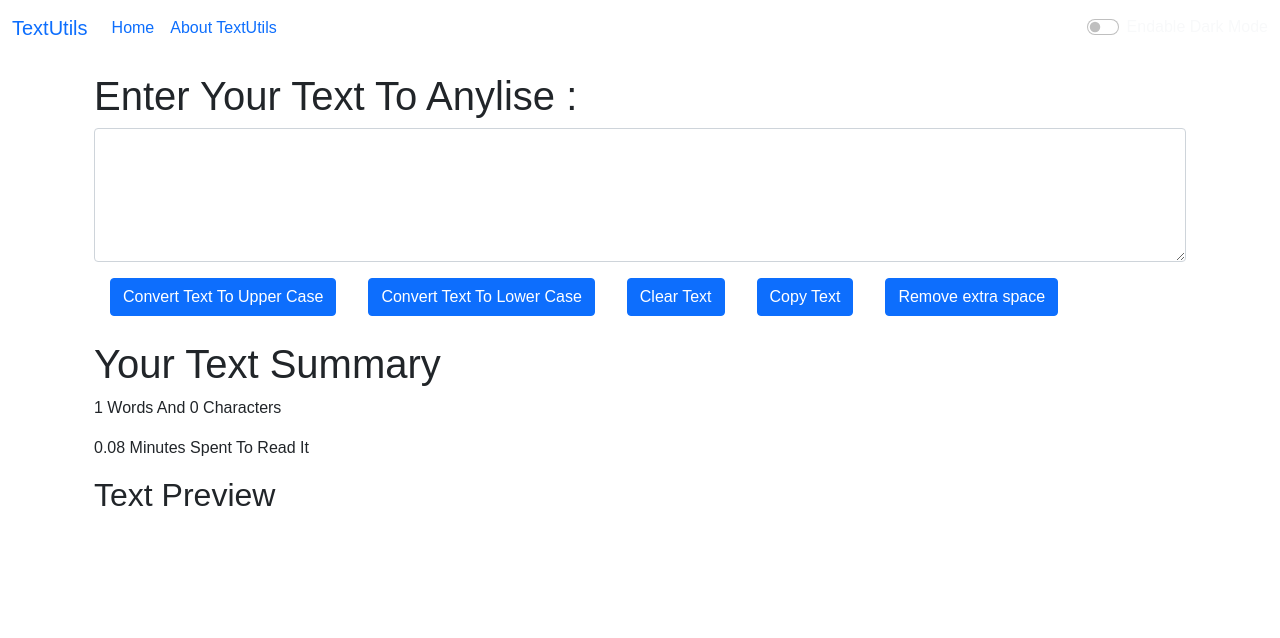
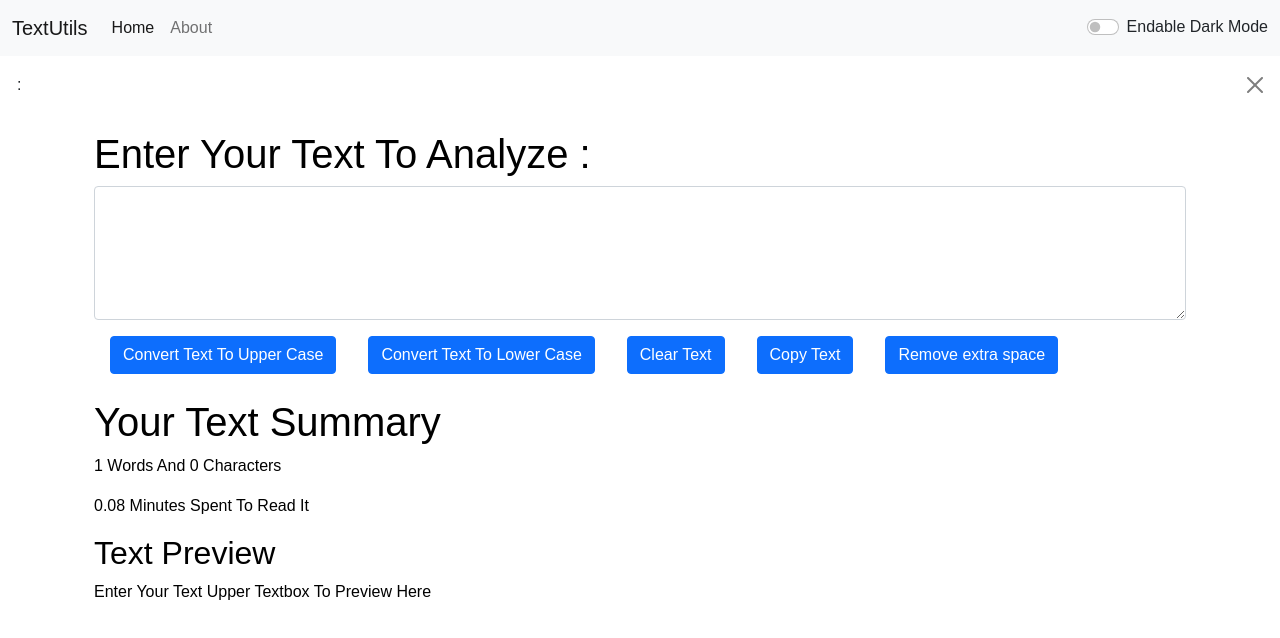
Before and after one commit to pawan-sharma3110/React-Js, a React (Create React App) app in the folder my-react-app/: page / in a window 1280 px wide. Shown: the top 638 px of the page. Built offline with nearby package versions, Linux system fonts and the light colour scheme.

Commit message:
some buges avlable fix latter

```diff
--- a/my-react-app/src/App.js
+++ b/my-react-app/src/App.js
@@ -1,22 +1,38 @@
-import React, { Component,useState } from "react";
-
+import React, { useState } from "react";
 import "./App.css";
 import Navbar from "./Components/Navbar.js";
 import TextForm from "./Components/Textform.js";
+import Alert from "./Components/Alert.js";
 // import About from "./Components/About.js";
 
-class App extends Component {
-  render() {
+function App() {
+  const [mode, setMode] = useState("light");
+  const [alert, setAlert] = useState({ message: "", type: "" });
+
+  const showAlert = (message, type) => {
+    setAlert({ message, type });
+  };
+
+  const toggleMode = () => {
+    if (mode === "light") {
+      setMode("dark");
+      document.body.style.backgroundColor = "#042743";
+      showAlert("Dark mode has been enabled", "success");
+    } else {
+      setMode("light");
+      document.body.style.backgroundColor = "white";
+      showAlert("Light mode has been enabled", "success");
+    }
+  };
+
   return (
     <React.Fragment>
-        <Navbar title="TextUtils" aboutText="About TextUtils" />
+      <Navbar title="TextUtils" mode={mode} toggleMode={toggleMode} />
+      <Alert alert={alert} />
       <div className="container my-3">
-          <TextForm heading="Enter Your Text To Anylise : "></TextForm>
-          {/* <About /> */}
+        <TextForm heading="Enter Your Text To Analyze : " mode={mode} />
       </div>
     </React.Fragment>
   );
 }
-}
-
 export default App;
--- /dev/null
+++ b/my-react-app/src/Components/Alert.js
@@ -0,0 +1,19 @@
+import React from "react";
+
+function Alert(props) {
+  return (
+    props.alert && (
+      <div className={`alert alert-${props.alert.type} alert-dismissible fade show`} role="alert">
+        <strong> {props.alert.type}</strong>: {props.alert.mssage}
+        <button
+          type="button"
+          className="btn-close"
+          data-bs-dismiss="alert"
+          aria-label="Close"
+        ></button>
+      </div>
+    )
+  );
+}
+
+export default Alert;
--- a/my-react-app/src/Components/Navbar.js
+++ b/my-react-app/src/Components/Navbar.js
@@ -2,7 +2,7 @@ import React from "react";
 import PropTypes from "prop-types";
 function Navbar(props) {
   return (
-<nav className={`navbar navbar-expand-lg navbar-${props.mod} bg-${props.mode}`}>
+    <nav className={`navbar navbar-expand-lg navbar-${props.mode} bg-${props.mode}`}>
       <div className="container-fluid">
         <a className="navbar-brand" href="#">
           {props.title}
@@ -42,10 +42,19 @@ function Navbar(props) {
               Search
             </button>
           </form> */}
-          <div class="form-check form-switch text-light">
-  <input className="form-check-input" type="checkbox" id="flexSwitchCheckDefault"/>
-  <label className="form-check-label" for="flexSwitchCheckDefault">Endable Dark Mode</label>
-</div>
+          <div
+            className={`form-check form-switch text-${props.mode === "light" ? "dark" : "light"}`}
+          >
+            <input
+              className="form-check-input"
+              onClick={props.toggleMode}
+              type="checkbox"
+              id="flexSwitchCheckDefault"
+            />
+            <label className="form-check-label " htmlFor="flexSwitchCheckDefault">
+              Endable Dark Mode
+            </label>
+          </div>
         </div>
       </div>
     </nav>
--- a/my-react-app/src/Components/Textform.js
+++ b/my-react-app/src/Components/Textform.js
@@ -1,12 +1,13 @@
 import React, { useState } from "react";
 
 export default function Textarea(props) {
-  const [highlight, setHighlight] = useState(false);
+  // const [highlight, setHighlight] = useState(false);
   const [text, setText] = useState("");
 
   const handelUPCase = () => {
     let newText = text.toUpperCase();
     setText(newText);
+    props.showAlert("Converted to uppercase!", "Success");
   };
 
   const handelLowCase = () => {
@@ -18,9 +19,9 @@ export default function Textarea(props) {
     setText(event.target.value);
   };
 
-  const handelHighLightCase = () => {
-    setHighlight(!highlight); // Toggle highlight state
-  };
+  // const handelHighLightCase = () => {
+  //   setHighlight(!highlight); // Toggle highlight state
+  // };
   const handelClearText = () => {
     let newText = "";
     setText(newText);
@@ -38,7 +39,7 @@ export default function Textarea(props) {
 
   return (
     <React.Fragment>
-      <div className="container">
+      <div className="container" style={{ color: props.mode === "dark" ? "white" : "black" }}>
         <h1>{props.heading}</h1>
         <div className="mb-3">
           <textarea
@@ -47,6 +48,10 @@ export default function Textarea(props) {
             rows="5"
             value={text}
             onChange={handelOnChanged}
+            style={{
+              backgroundColor: props.mode === "dark" ? "#042743" : "white",
+              color: props.mode === "dark" ? "white" : "black",
+            }}
           ></textarea>
         </div>
         <button type="button" className="btn btn-primary mx-3" onClick={handelUPCase}>
@@ -69,14 +74,21 @@ export default function Textarea(props) {
           {highlight ? "Unhighlight" : "Highlight Text"}
         </button> */}
       </div>
-      <div className="container  my-4">
+      <div
+        className="container  my-4"
+        style={{
+          backgroundColor: props.mode === "dark" ? "#042743" : "white",
+          color: props.mode === "dark" ? "white" : "black",
+        }}
+      >
         <h1>Your Text Summary</h1>
         <p>
           {text.split(" ").length} Words And {text.length} Characters
         </p>
         <p>{0.08 * text.split(" ").length} Minutes Spent To Read It</p>
         <h2>Text Preview</h2>
-        <p className={highlight ? "highlighted" : ""}>{text}</p>
+        {/* <p className={highlight ? "highlighted" : ""}>{text}</p> */}
+        <p>{text.length > 0 ? text : "Enter Your Text Upper Textbox To Preview Here"}</p>
       </div>
     </React.Fragment>
   );
```
Lines whose indentation alone changed are shown as unchanged.
